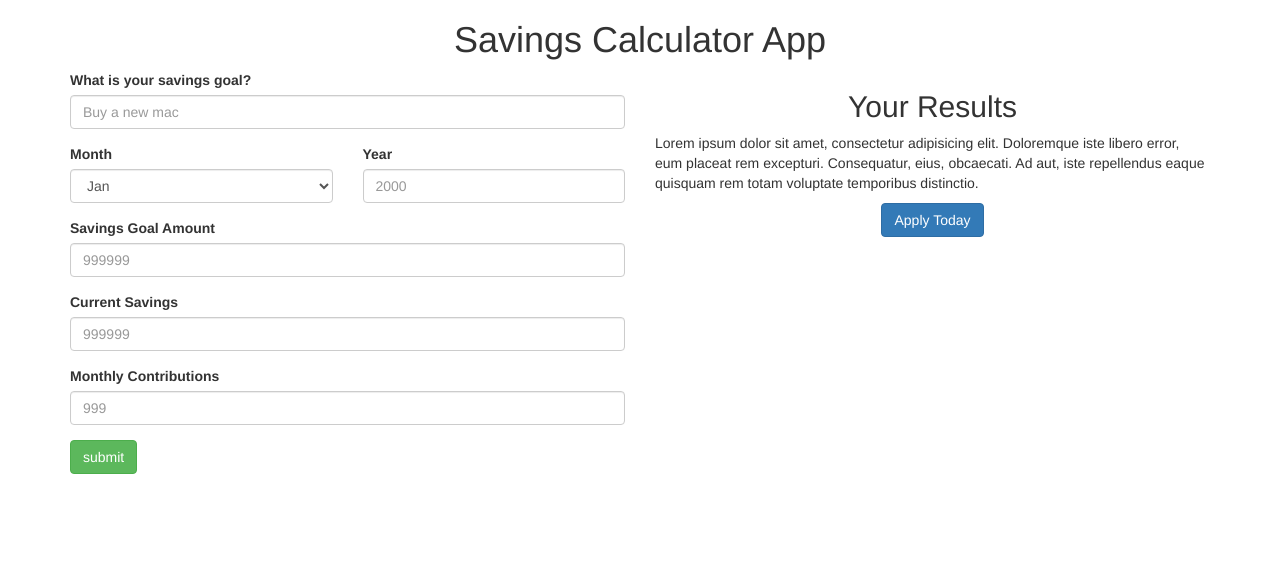
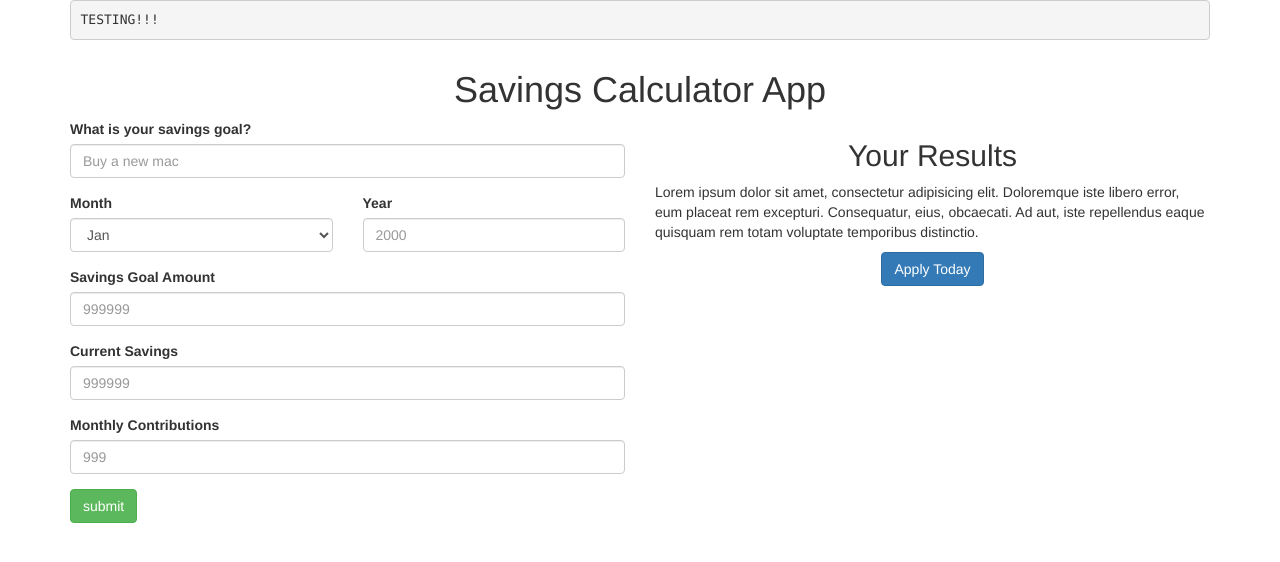
Before and after one commit to jacksoncwwong/savings_calculator, a plain HTML site: page index.html in a window 1280 px wide. Drawn offline with nearby package versions, Linux system fonts and the light colour scheme.

Commit message:
now to declare the variable in our html file
so we wrote out a test in our app_v2.js and now we have to write that
in our html so that it will show up. Again this is just to test to make
sure that our controller is properly connected

```diff
--- a/index.html
+++ b/index.html
@@ -6,6 +6,7 @@
 	</head>
 	<body ng-controller="formController">
 		<div class="container">
+			<pre>{{test}}</pre>
 			<div class="row" class="title_row">
 				<div class="col-sm-12">
 					<h1 class="app_title">Savings Calculator App</h1>
```
